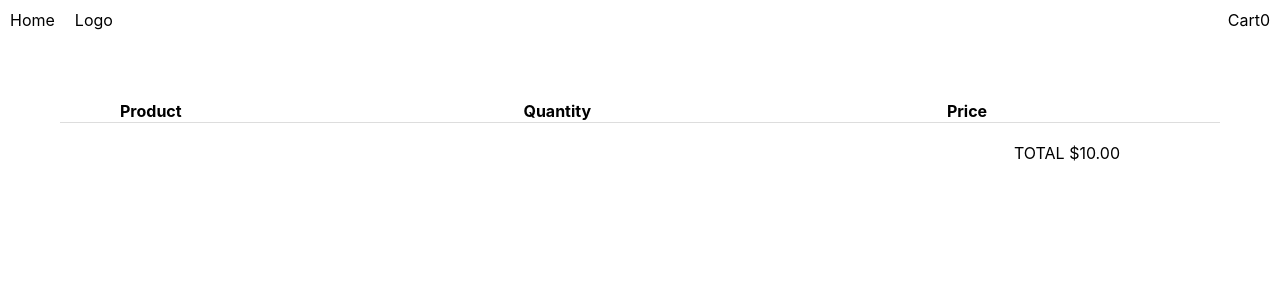
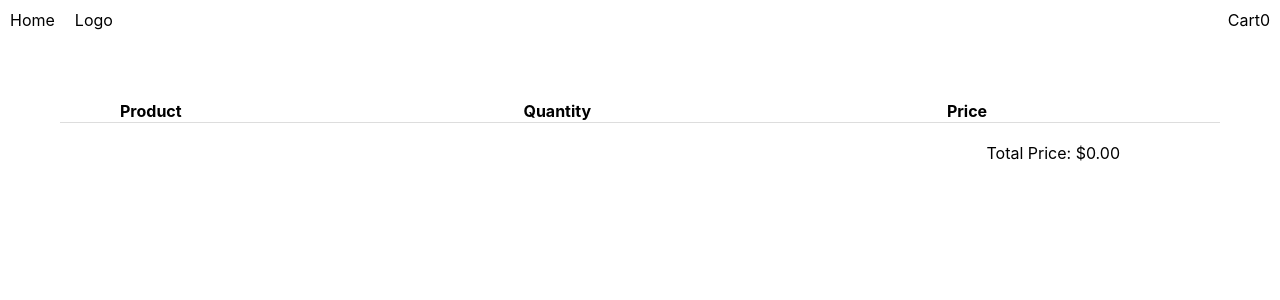
Before and after one commit to renanvamo/sorte-online, a React (Create React App) app: page /shopping-cart in a window 1280 px wide. Shown: the top 300 px of the page. Built offline with nearby package versions, Linux system fonts and the light colour scheme; the HTML template or start-up script is replaced by a standard one.

Commit message:
refactor: chama a funcao que serializa os precos em dolar

```diff
--- a/src/components/Card.js
+++ b/src/components/Card.js
@@ -1,6 +1,7 @@
 import React, { useContext, useEffect, useState } from 'react';
 import StoreContext from '../context/StoreContext';
 import PropTypes from 'prop-types';
+import serializePrice from './utils/serialize'
 import './styles/card.css'
 
 export default function Card(props) {
@@ -20,7 +21,13 @@ export default function Card(props) {
   }, []);
 
   const handleClick = () => {
-    const cart = { id, image, title, description, price, priceDiscount };
+    const cart = {
+      id,
+      image,
+      title,
+      description,
+      price: priceDiscount ? priceDiscount : price
+    };
     setOnCart(!onCart);
     onCart ? removeFromCart(id) : addToCart(cart);
   }
@@ -34,11 +41,11 @@ export default function Card(props) {
         <section className='prices-container'>
           { priceDiscount ? (
             <div>
-              <span className='price-discount'>{ priceDiscount }</span>
-              <span className='price'>{ price }</span>
+              <span className='current-price'>{ serializePrice(priceDiscount) }</span>
+              <span className='old-price'>{ serializePrice(price) }</span>
             </div>
           ) : (
-            <span className='price'>{ price }</span>
+            <span className='price'>{ serializePrice(price) }</span>
           )}
           </section>
         <section className='cart-container'>
--- a/src/components/CartProducts.js
+++ b/src/components/CartProducts.js
@@ -1,9 +1,10 @@
 import React, { useContext } from 'react';
 import StoreContext from '../context/StoreContext';
 import './styles/cartProduct.css';
+import serializePrice from './utils/serialize';
 
 export default function CartProducts() {
-  const { shoppingCart } = useContext(StoreContext);
+  const { shoppingCart, totalPrice } = useContext(StoreContext);
 
   return (
     <section className='table-container'>
@@ -25,12 +26,12 @@ export default function CartProducts() {
                 </div>
               </td>
               <td>1</td>
-              <td>{ item.priceDiscount ? item.priceDiscount : item.price }</td>
+              <td>{ serializePrice(item.price) }</td>
             </tr>
           </tbody>
         )) }
       </table>
-      <span className='total-price'>TOTAL $10.00</span>
+      <span className='total-price'>{ `Total Price: ${serializePrice(totalPrice)}` }</span>
     </section>
   );
 }
```
